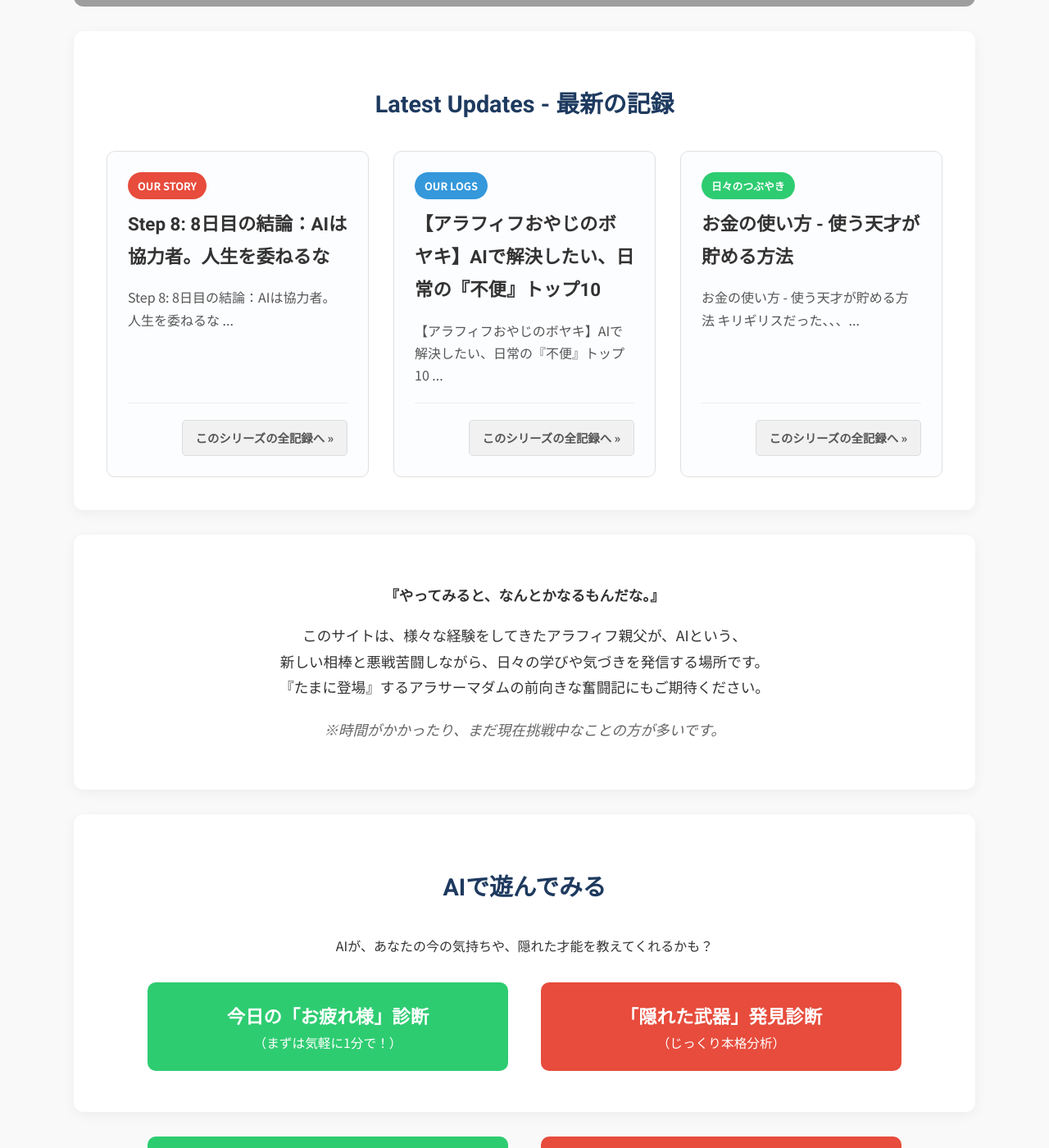
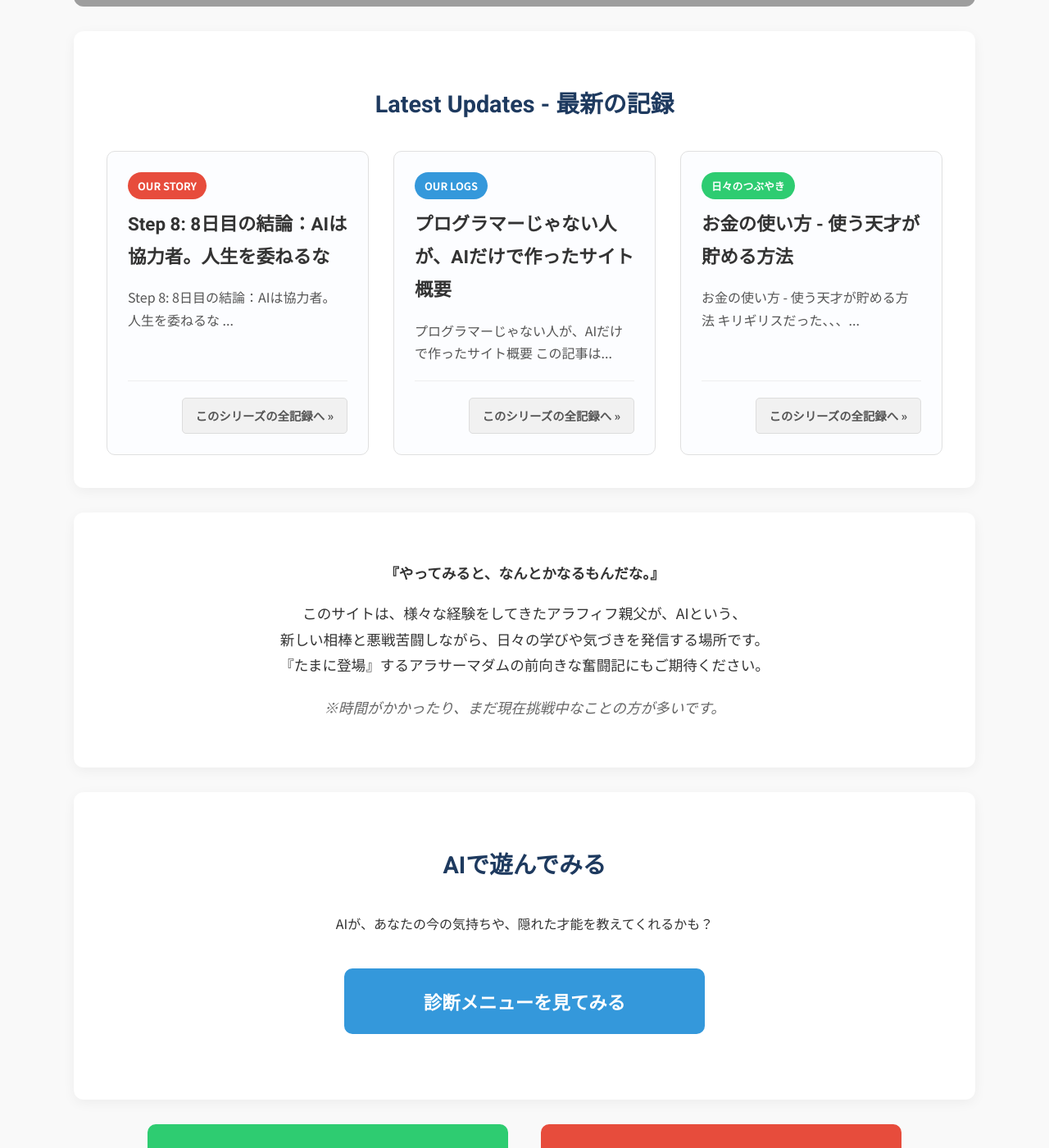
Before and after one commit to 0513reo/reo, a Jekyll site: the page built from index.html, in a window 1280 px wide and 1400 px high, scrolled down 434 px. Shown: the whole window at 82% size. Built offline with Jekyll 4.4.1, drawn with Linux system fonts in a browser that asks for light colours; grey boxes are pictures that could not be loaded.

Commit message:
Add files via upload

```diff
--- /dev/null
+++ b/_logs/2025-07-02-ai-is-your-partner.md
@@ -0,0 +1,39 @@
+---
+layout: default
+title: "プログラマーじゃない人が、AIだけで作ったサイト概要"
+collection: "logs"
+---
+<div class="container blog-post">
+    <header style="text-align:center; margin-bottom: 20px;">
+        <h1 style="font-size: 2.2em; border-bottom: 2px solid #eee; padding-bottom:10px; margin-bottom: 5px;">{{ page.title }}</h1>
+    </header>
+    <div class="content">
+        <div class="attention-box">
+            <p style="font-weight: bold; text-align: center;">この記事は、100%の真実です。</p>
+            <p>このサイトに設置した診断ツール。あれは、AIに「こういうの作りたい」「こんなのできない？」と、私の無茶な指示を聞いてもらいながら作りました。<br>
+            私がやったのは、AIから指示あった、ソフトのダウンロードから、コードの貼り付け、そして、AIへの文句だけです。</p>
+        </div>
+
+        <h2>「違う、そうじゃなくて！」</h2>
+        <p>AIとの対話は、まさにこんな感じでした。<br>
+        「もうちょっとこうならん？」「違う、そうじゃなくて！」と、自分の頭の中にある、漠然としたイメージを、何度も、何度も、AIにぶつけ続ける。これが、私の唯一のやった事。</p>
+
+        <p>AIは、私の無理難題に一度も文句を言わず、新しいコードや、やるべき方法を提案し続けてくれました。</p>
+
+        <div class="quote">
+            <p>「なんとかなる。」</p>
+        </div>
+
+        <p>これが、この10日間の挑戦で、私が得た最大の学びです。<br>
+        あなたの頭の中にあるアイデアや、思っていること。それは、今のAIの力を使えば、実現できてしまう可能性があります。</p>
+
+        <p>「プログラマーじゃない、アラフィフの親父」でも、これくらいは出来てしまう。それが、今の『AIの生成能力』です。</p>
+
+        <p>だから、あなたのアイデアで、AIをうまく使って、世の中をもっと『楽に』してください。<br>
+        最初の一歩は、『無理難題をAIに投げてください。』、みんなの知恵で、自分が『楽になるものが出てきたら』これほど嬉しいことはありませんｗ</p>
+    </div>
+
+    <div class="back-link" style="text-align: center; margin-top: 50px;">
+        <a href="{{ site.baseurl }}/" class="main-button" style="display:inline-block; width:auto;">« トップページに戻る</a>
+    </div>
+</div>
--- a/index.html
+++ b/index.html
@@ -78,21 +78,10 @@ title: トップページ
 <section class="section">
     <h2 class="section-title">AIで遊んでみる</h2>
     <p style="text-align:center;">AIが、あなたの今の気持ちや、隠れた才能を教えてくれるかも？</p>
-
-    <div style="display: flex; justify-content: center; gap: 20px; margin-top: 20px; flex-wrap: wrap;">
-
-        <!-- ボタン1：「お疲れ様」診断（入り口）への正しいリンク -->
-        <a href="{{ site.baseurl }}/shindan-entrance.html" class="main-button" style="background-color: #2ecc71; margin: 10px; width: 40%; min-width: 280px;">
-            今日の「お疲れ様」診断
-            <span style="display: block; font-size: 0.7em; font-weight: normal;">（まずは気軽に1分で！）</span>
+    <div style="text-align: center; margin-top: 20px;">
+        <a href="{{ site.baseurl }}/shindan-category.html" class="main-button" style="background-color: #3498db;">
+            診断メニューを見てみる
         </a>
-
-        <!-- ボタン2：「隠れた武器」診断（本丸）への正しいリンク -->
-        <a href="{{ site.baseurl }}/shindan-job.html" class="main-button" style="background-color: #e74c3c; margin: 10px; width: 40%; min-width: 280px;">
-            「隠れた武器」発見診断
-            <span style="display: block; font-size: 0.7em; font-weight: normal;">（じっくり本格分析）</span>
-        </a>
-
     </div>
 </section>
 
--- /dev/null
+++ b/shindan-category.html
@@ -0,0 +1,56 @@
+---
+layout: default
+title: "AIで遊んでみる - 診断メニュー"
+---
+<style>
+.category-container { max-width: 900px; margin: 30px auto; padding: 20px; }
+.category-grid { display: flex; justify-content: space-between; flex-wrap: wrap; gap: 30px; }
+.category-column { width: 100%; } /* ★★★ ここのスペルミスを修正しました ★★★ */
+.category-column h2 { text-align: center; color: #fff; padding: 10px; border-radius: 8px; }
+.casual-title { background-color: #2ecc71; } /* お遊び系は緑 */
+.serious-title { background-color: #e74c3c; } /* 本格系は赤 */
+.shindan-link-card { display: block; color: #333; text-decoration: none; background-color: #fff; padding: 20px; margin-bottom: 15px; border-radius: 8px; box-shadow: 0 2px 8px rgba(0,0,0,0.1); transition: all 0.2s ease; }
+.shindan-link-card:hover { transform: translateY(-3px); box-shadow: 0 5px 15px rgba(0,0,0,0.15); }
+.shindan-link-card h3 { margin-top: 0; }
+.shindan-link-card p { color: #555; }
+
+/* PCで見た時だけ、2列にするための設定 */
+@media (min-width: 768px) {
+    .category-column {
+        width: 48%;
+    }
+}
+</style>
+
+<div class="category-container">
+    <header style="text-align:center; margin-bottom: 40px;">
+        <h1 style="font-size: 2.2em;">AIで遊んでみる</h1>
+        <p>気になるものから、気軽に試してみてください。</p>
+    </header>
+
+    <div class="category-grid">
+        <!-- 左カラム：お遊び系診断 -->
+        <div class="category-column">
+            <h2 class="casual-title">今日の気分は？</h2>
+            <a href="{{ site.baseurl }}/shindan-entrance.html" class="shindan-link-card">
+                <h3>今日の「お疲れ様」診断</h3>
+                <p>今のあなたの気分に、AIが優しく寄り添います。</p>
+            </a>
+            <!-- ▼▼▼ 今後、ここに追加していく ▼▼▼ -->
+            <a href="#" class="shindan-link-card" style="opacity:0.5; cursor:not-allowed;"><h3>（準備中）ランチ占い</h3><p>今日のあなたに最適なランチを、AIが占います。</p></a>
+            <a href="#" class="shindan-link-card" style="opacity:0.5; cursor:not-allowed;"><h3>（準備中）集中力タイマー</h3><p>あなたの性格に合った音楽を、AIが選びます。</p></a>
+        </div>
+
+        <!-- 右カラム：本格分析系診断 -->
+        <div class="category-column">
+            <h2 class="serious-title">AI本格診断</h2>
+            <a href="{{ site.baseurl }}/shindan-job.html" class="shindan-link-card">
+                <h3>「隠れた武器」発見診断</h3>
+                <p>5つの質問で、あなたの仕事のスタイルを深く分析します。</p>
+            </a>
+            <!-- ▼▼▼ 今後、ここに追加していく ▼▼▼ -->
+            <a href="#" class="shindan-link-card" style="opacity:0.5; cursor:not-allowed;"><h3>（準備中）トラブル解決力診断</h3><p>あなたの問題解決の「型」をあぶり出します。</p></a>
+            <a href="#" class="shindan-link-card" style="opacity:0.5; cursor:not-allowed;"><h3>（準備中）AI相性診断</h3><p>あなたとAIの、最高の付き合い方が分かります。</p></a>
+        </div>
+    </div>
+</div>
```
Also changed, not shown: shindan-entrance.html (added, +92 -0 lines).
